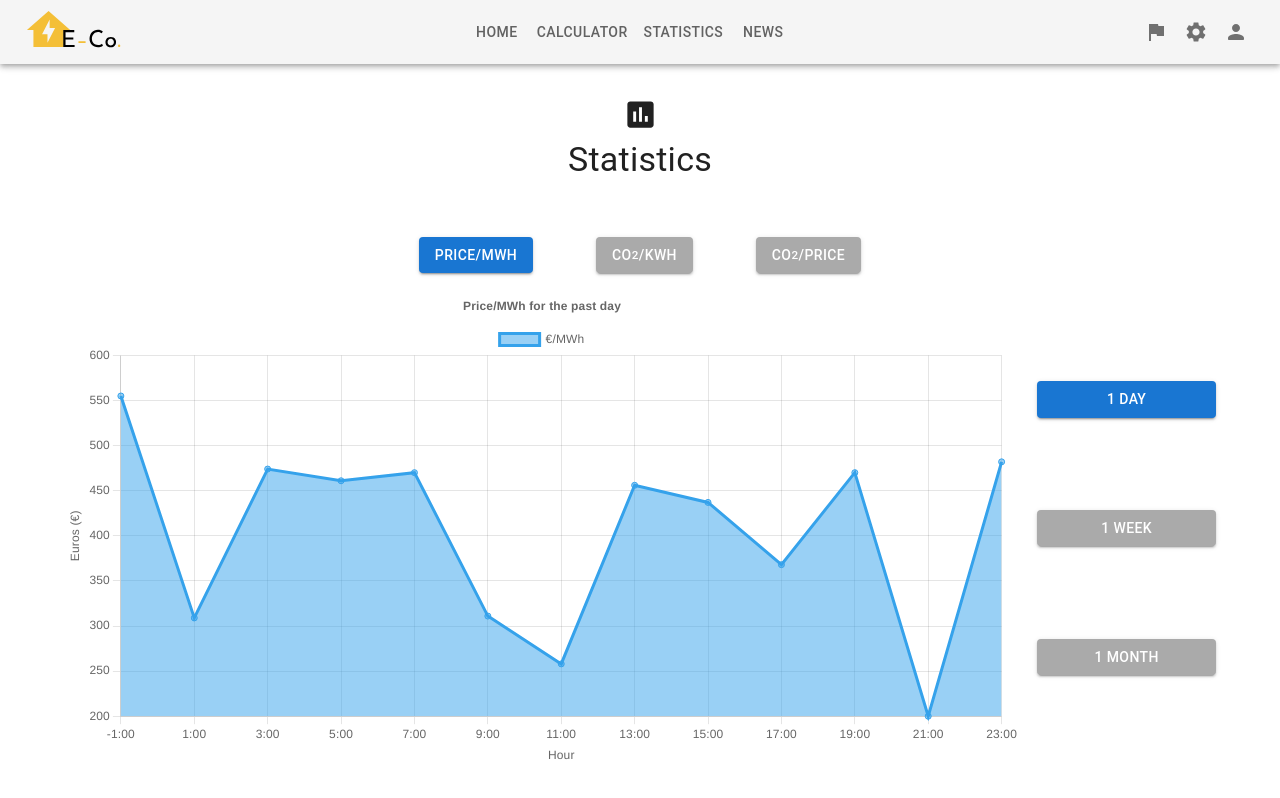
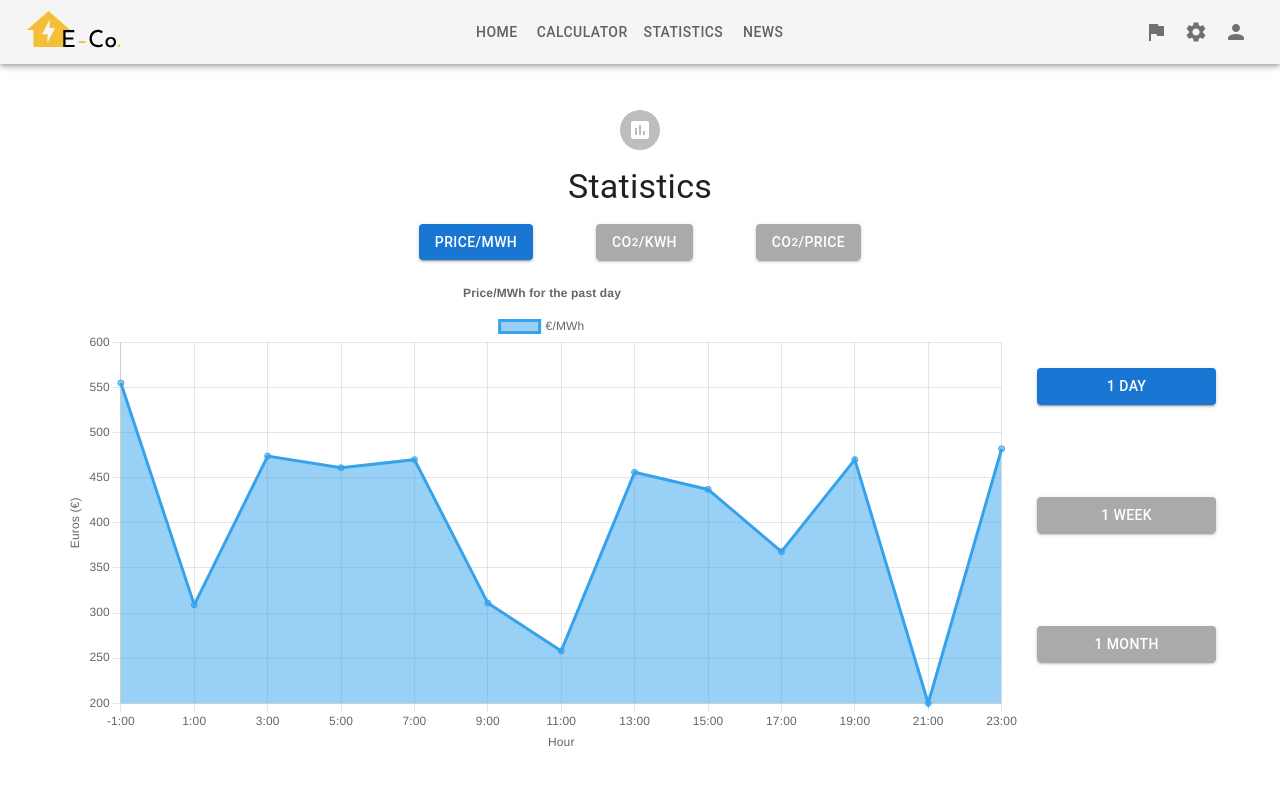
Before and after one commit to jorgenosberg/e-co, a React (Create React App) app: page /e-co/statistics in a window 1280 px wide. Built offline with nearby package versions, Linux system fonts and the light colour scheme.

Commit message:
Changed style of icon

```diff
--- a/src/pages/Statistics.js
+++ b/src/pages/Statistics.js
@@ -7,6 +7,7 @@ import Typography from "@mui/material/Typography";
 import HelpOutlineIcon from "@mui/icons-material/HelpOutline";
 import IconButton from "@mui/material/IconButton";
 import { Tooltip as MuiTooltip } from "@mui/material/Tooltip";
+import Avatar from "@mui/material/Avatar";
 
 import {
   Chart as ChartJS,
@@ -17,7 +18,7 @@ import {
   Title,
   Tooltip,
   Filler,
-  Legend
+  Legend,
 } from "chart.js";
 
 import { Line } from "react-chartjs-2";
@@ -47,31 +48,31 @@ function Statistics() {
     responsive: true,
     plugins: {
       legend: {
-        position: "top"
+        position: "top",
       },
       title: {
         display: true,
         text:
           type === "price"
             ? `Price/MWh for the past ${duration}`
-            : `CO2 emissions for the past ${duration}`
-      }
+            : `CO2 emissions for the past ${duration}`,
+      },
     },
     scales: {
       x: {
         title: {
           display: true,
           text:
-            duration === "day" ? "Hour" : duration === "week" ? "Day" : "Date"
-        }
+            duration === "day" ? "Hour" : duration === "week" ? "Day" : "Date",
+        },
       },
       y: {
         title: {
           display: true,
-          text: type === "price" ? "Euros (€)" : "CO2 eq"
-        }
-      }
-    }
+          text: type === "price" ? "Euros (€)" : "CO2 eq",
+        },
+      },
+    },
   };
 
   const generateLabels = () => {
@@ -99,7 +100,7 @@ function Statistics() {
           "Thursday",
           "Friday",
           "Saturday",
-          "Sunday"
+          "Sunday",
         ];
         const day = time.getDay();
         return days.slice(day).concat(days.slice(0, day));
@@ -127,18 +128,32 @@ function Statistics() {
           )
         ),
         borderColor: "rgb(53, 162, 235)",
-        backgroundColor: "rgba(53, 162, 235, 0.5)"
-      }
-    ]
+        backgroundColor: "rgba(53, 162, 235, 0.5)",
+      },
+    ],
   };
 
   return (
     <Container>
       <Grid container spacing={2} justifyContent="center">
-        <Grid item xs={12} sx={{ textAlign: "center", mb: 5 }}>
-          <InsertChartIcon fontSize="large" />
-          <Typography variant="h4">
-            Statistics{" "}
+        <Grid
+          item
+          xs={12}
+          sx={{
+            display: "flex",
+            justifyContent: "center",
+            alignItems: "center",
+            textAlign: "center",
+          }}
+        >
+          <Avatar>
+            <InsertChartIcon />
+          </Avatar>
+        </Grid>
+
+        <Grid item xs={12} display="flex" justifyContent="center">
+          <Typography variant="h4" sx={{ textAlign: "center" }}>
+            Statistics
           </Typography>
         </Grid>
         <Grid item xs={12} md={6} display="flex" justifyContent="space-evenly">
```
